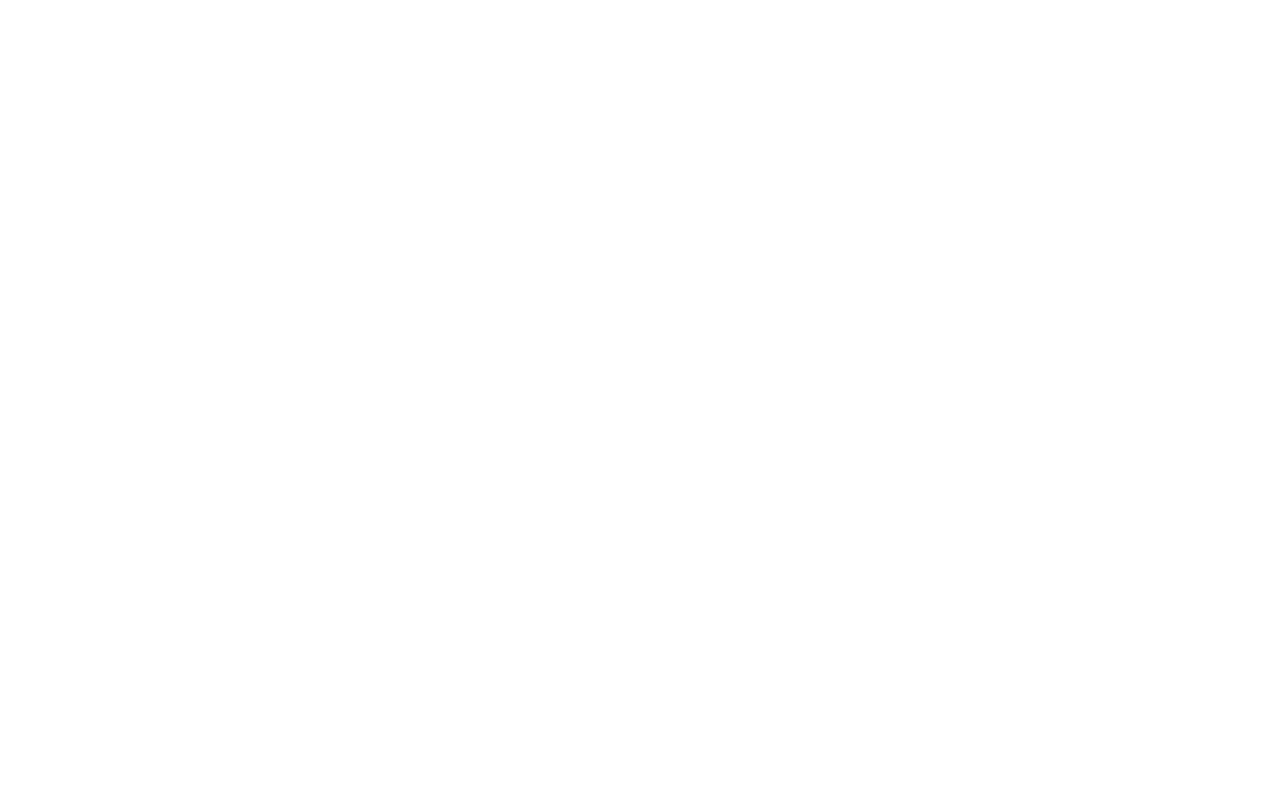
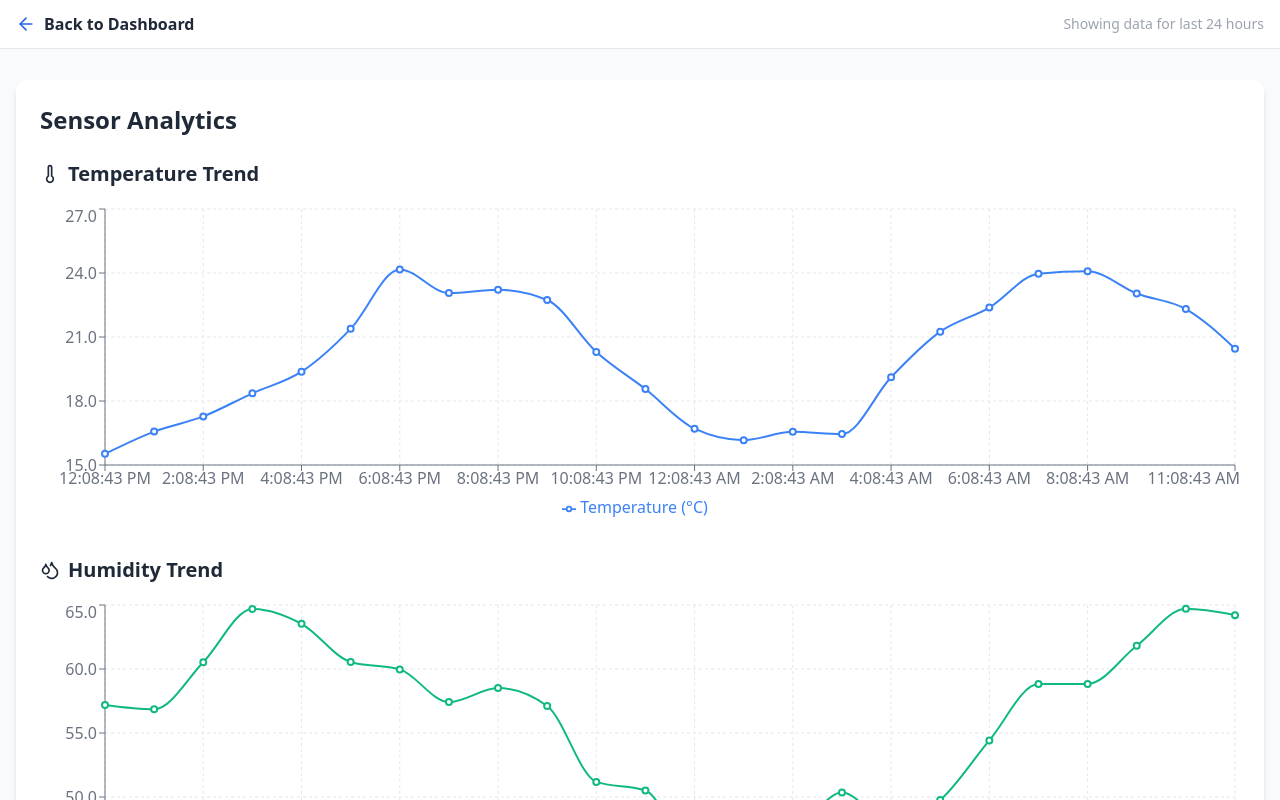
Before and after one commit to Aijaz66/ESP32-EnviromentMonitor, a React (Vite) app in the folder frontend/: page /analytics in a window 1280 px wide. Before the commit this address had no page. Shown: the top 800 px of the page. Built offline with nearby package versions, Linux system fonts and the light colour scheme; no server answers.

Commit message:
Update App.jsx

```diff
--- a/frontend/src/App.jsx
+++ b/frontend/src/App.jsx
@@ -1,6 +1,7 @@
 import React from "react";
 import { BrowserRouter as Router, Routes, Route } from "react-router-dom";
 import WeatherDataDisplay from "./weather"
+import AnalyticsPage from "./AnalyticsPage";
 
 function App() {
   return (
@@ -8,7 +9,7 @@
       <div className="App">
         <Routes>
           <Route path="/" element={<WeatherDataDisplay />} />
-          {/* Add more routes here as needed */}
+          <Route path="/analytics" element={<AnalyticsPage />} />
         </Routes>
       </div>
     </Router>
```
